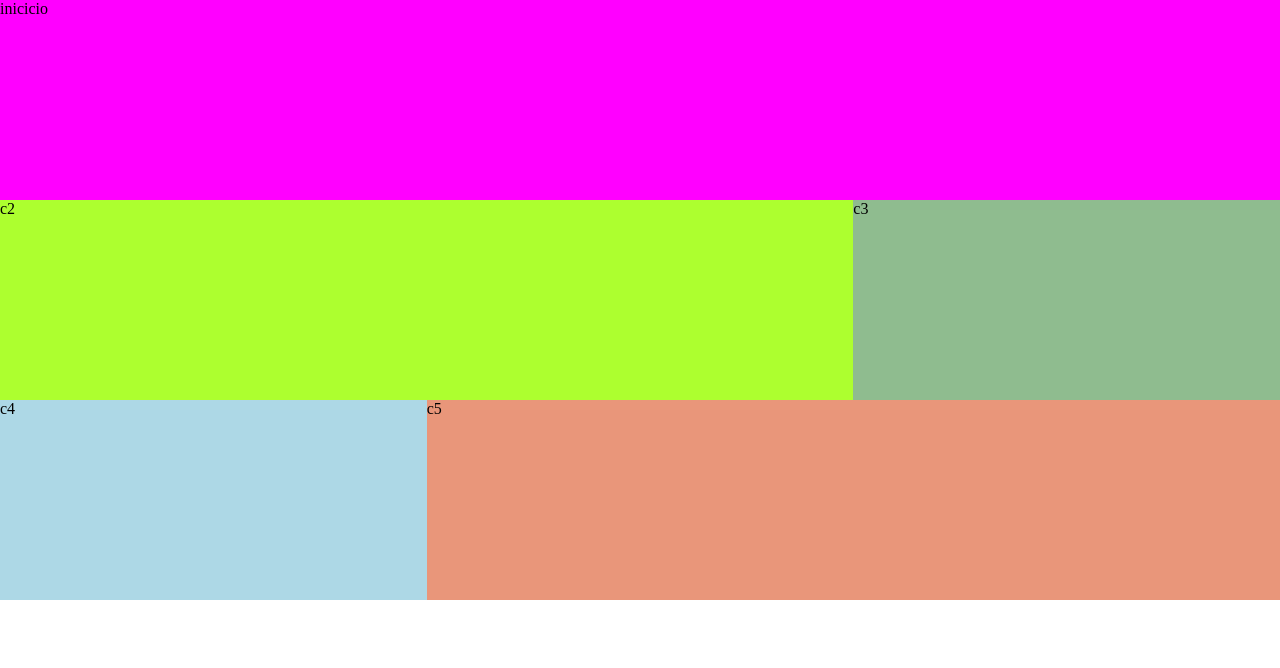
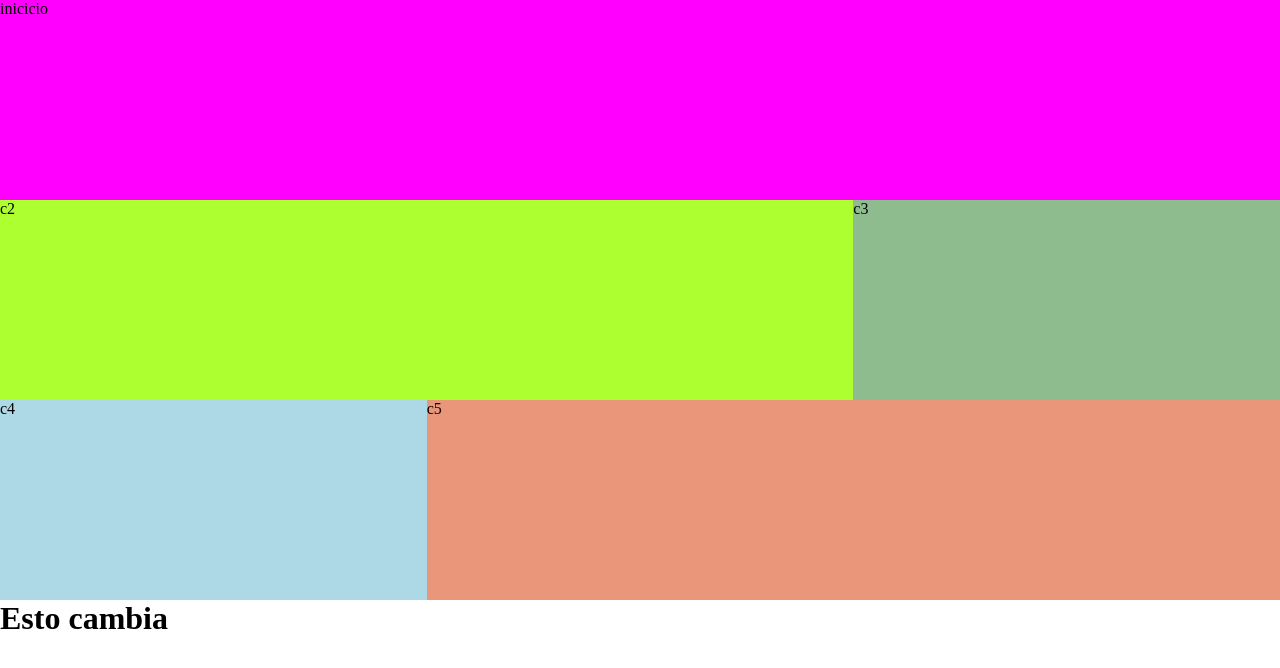
Before and after one commit to EmmaSil/gata-github, a plain HTML site: page responsive/index.html in a window 1280 px wide. Drawn offline with Linux system fonts and the light colour scheme.

Commit message:
este es el primer cambio

```diff
--- a/responsive/index.html
+++ b/responsive/index.html
@@ -9,6 +9,7 @@
 </head>
 <body>
     <div class="container">
+        <h1>Esto cambia</h1>
         <div class="cg c1">inicicio</div>
         <div class="cg c2">c2</div>
         <div class="cg c3">c3</div>
```
